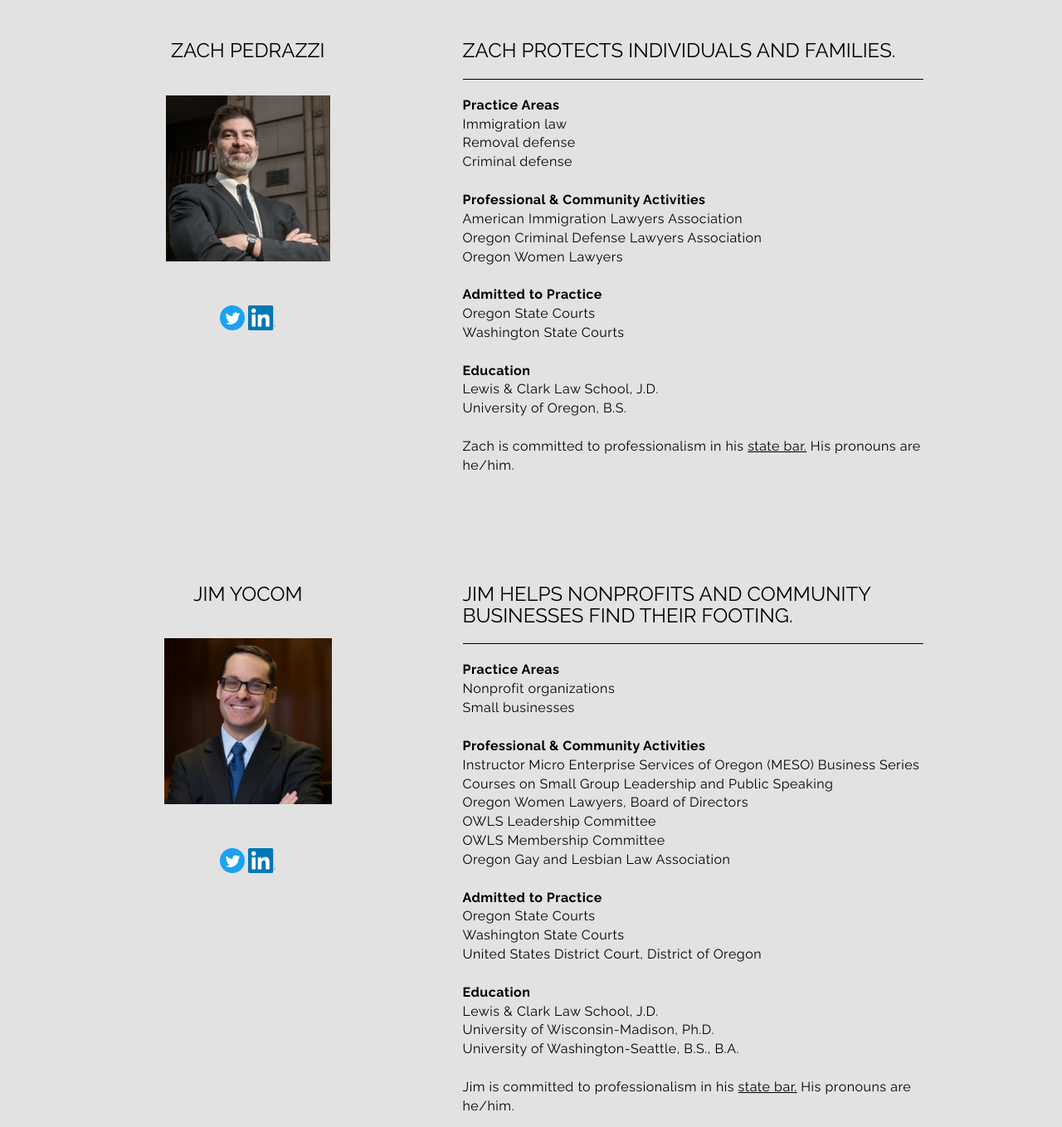
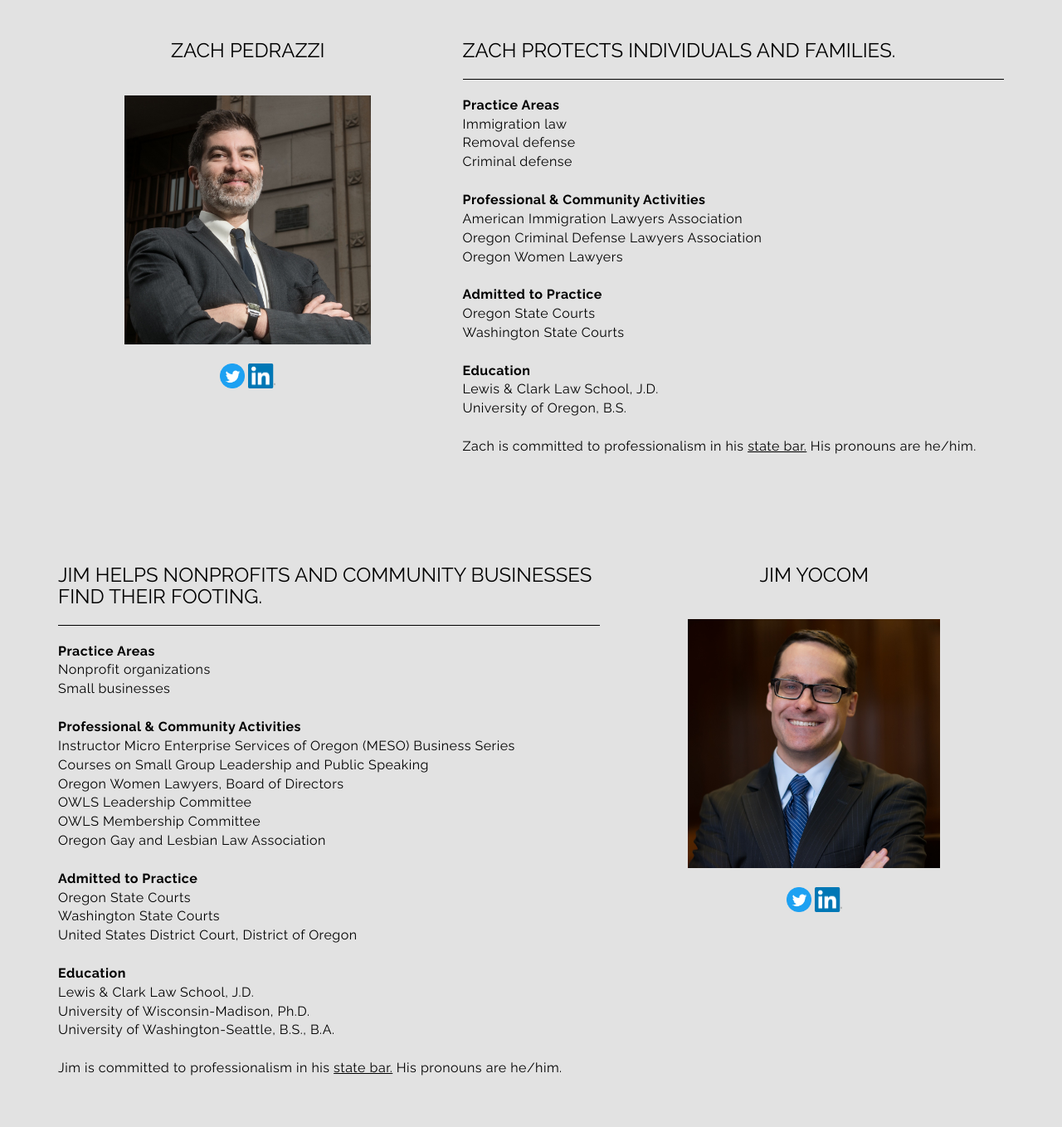
Before and after one commit to tworiversweb/mock6, a plain HTML site: page index.html in a window 1280 px wide. Shown: the part 588-1946 px from the top of the page at 83% size. Drawn offline with Linux system fonts and the light colour scheme.

Commit message:
add new photos, layout, swap colors on directions.html

```diff
--- a/css/landing-page.css
+++ b/css/landing-page.css
@@ -143,8 +143,8 @@ a, a:visited {
 }
 
 .headshot {
-    max-height: 200px;
-    margin: 30px;
+    max-height: 300px;
+    margin-top: 30px;
 }
 
 .content-section-c {
--- a/index.html
+++ b/index.html
@@ -120,7 +120,7 @@
                       <a href="https://twitter.com/jim_yocom"><img class="social" src="img\Twitter_Social_Icon_Circle_Color.png" alt="twitter link"/></a>
                       <a href="https://www.linkedin.com/in/zachary-pedrazzi-58855b1a"><img class="social" src="img\In-2C-121px-R.png" alt="twitter link"/></a>
                   </div>
-                  <div class="col-lg-6 col-sm-8">
+                  <div class="col-lg-7 col-sm-8">
                     <h3 class="section-heading">
                       ZACH PROTECTS INDIVIDUALS AND FAMILIES.
                     </h3><hr>
@@ -152,14 +152,7 @@
     <div class="content-section-a">
       <div class="container">
           <div class="row">
-              <div class="col-lg-5 col-sm-4 left-col">
-                <h3 class="section-heading">JIM YOCOM</h3>
-                <img class="headshot" src="img/jim.jpg" alt="Photo of Jim Yocom"/><br><br>
-                <a href="https://twitter.com/jim_yocom"><img class="social" src="img\Twitter_Social_Icon_Circle_Color.png" alt="twitter link"/></a>
-                <a href="https://www.linkedin.com/pub/jim-yocom/5/378/b3b"><img class="social" src="img\In-2C-121px-R.png" alt="twitter link"/></a>
-
-              </div>
-              <div class="col-lg-6 col-sm-8">
+              <div class="col-lg-7 col-sm-8">
                 <h3 class="section-heading">
                   JIM HELPS NONPROFITS AND COMMUNITY BUSINESSES FIND THEIR FOOTING.
                 </h3><hr>
@@ -186,6 +179,13 @@
                   <br>Jim is committed to professionalism in his <a href="https://www.osbar.org/_docs/forms/Prof-ord.pdf">state bar.</a> His pronouns are he/him.
                 </p>
             </div>
+              <div class="col-lg-5 col-sm-4 left-col">
+                <h3 class="section-heading">JIM YOCOM</h3>
+                <img class="headshot" src="img/jim.jpg" alt="Photo of Jim Yocom"/><br><br>
+                <a href="https://twitter.com/jim_yocom"><img class="social" src="img\Twitter_Social_Icon_Circle_Color.png" alt="twitter link"/></a>
+                <a href="https://www.linkedin.com/pub/jim-yocom/5/378/b3b"><img class="social" src="img\In-2C-121px-R.png" alt="twitter link"/></a>
+
+              </div>
           </div>
       </div>
     </div>
```
Also changed, not shown: directions.html (+2 -2 lines), img/zach2.jpg (added), 2 other files.
